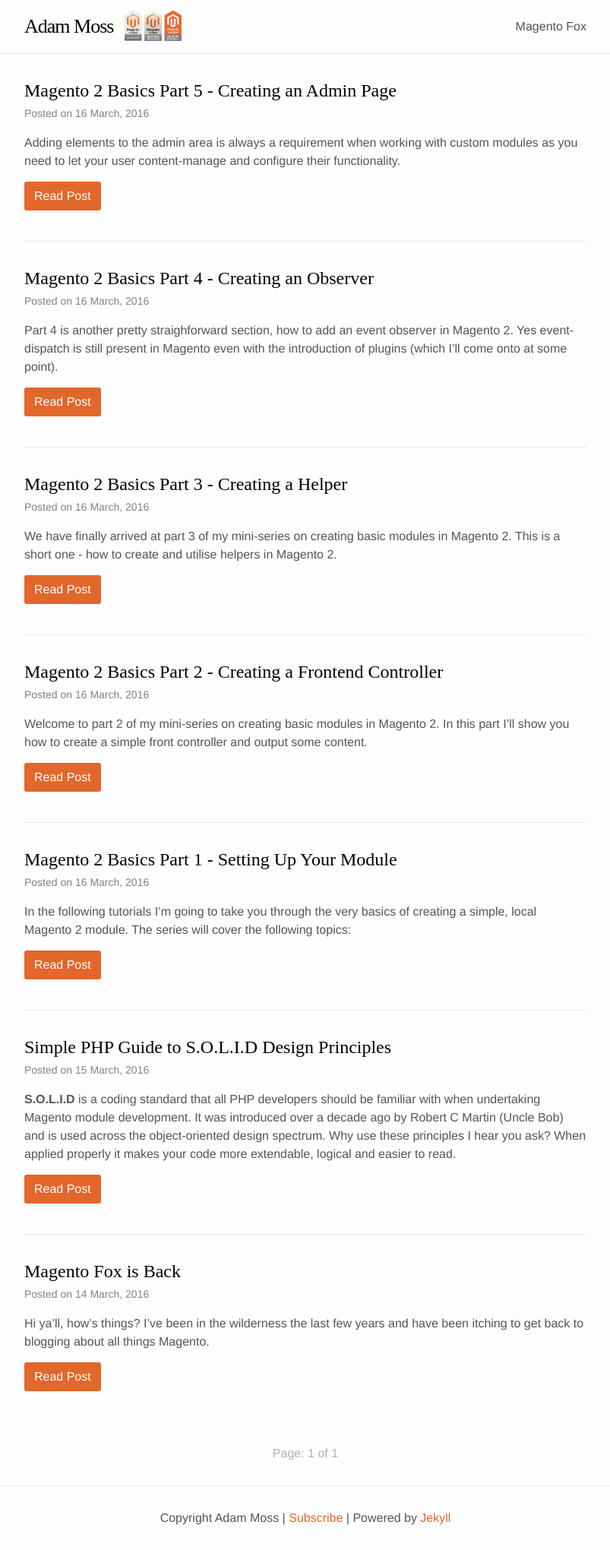
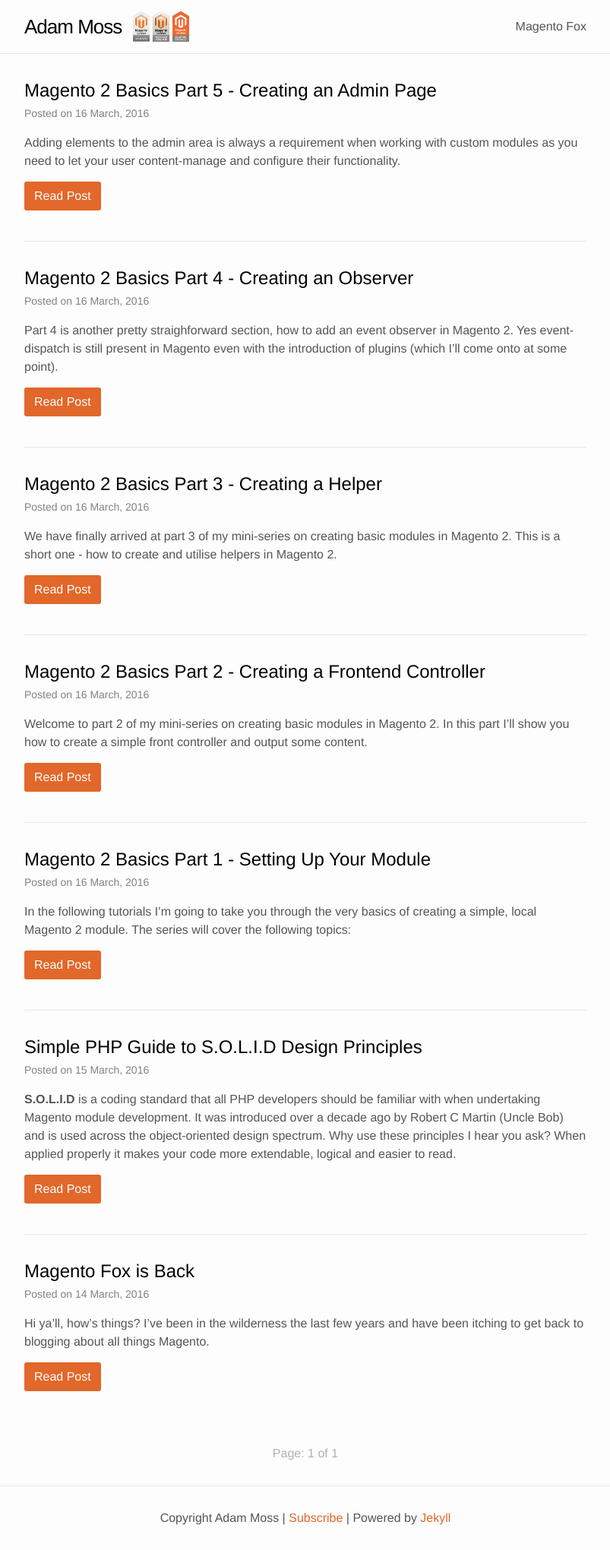
Before and after one commit to adampmoss/adampmoss.github.io, a Jekyll site: the page built from index.html, in a window 1280 px wide. Shown: the whole page at 76% size, without its empty margins (238-1041 px from the left). Built offline with Jekyll 4.4.1, drawn with Linux system fonts in a browser that asks for light colours; some web fonts are replaced; the list of posts is cut into pages by our own code.

Commit message:
changed gogole fonts to head

```diff
--- a/_includes/head.html
+++ b/_includes/head.html
@@ -5,7 +5,7 @@
 
   <title>{% if page.title %}{{ page.title | escape }}{% else %}{{ site.title | escape }}{% endif %}</title>
   <meta name="description" content="{% if page.excerpt %}{{ page.excerpt | strip_html | strip_newlines | truncate: 160 }}{% else %}{{ site.description }}{% endif %}">
-
+<link href="https://fonts.googleapis.com/css?family=Patua+One" rel="stylesheet" type="text/css">
   <link rel="stylesheet" href="{{ "/css/main.css" | prepend: site.baseurl }}">
   <link rel="canonical" href="{{ page.url | replace:'index.html','' | prepend: site.baseurl | prepend: site.url }}">
   <link rel="alternate" type="application/rss+xml" title="{{ site.title }}" href="{{ "/feed.xml" | prepend: site.baseurl | prepend: site.url }}">
--- a/_sass/_base.scss
+++ b/_sass/_base.scss
@@ -85,7 +85,7 @@
  * Headings
  */
 h1, h2, h3, h4, h5, h6 {
-    font-family: 'Patua One', cursive;
+    font-family: 'Patua One', 'Helvetica', cursive;
     font-weight: $base-font-weight;
     color:$black-color;
     a {
--- a/_sass/_layout.scss
+++ b/_sass/_layout.scss
@@ -18,7 +18,7 @@
 }
 
 .site-title {
-    font-family: 'Patua One', cursive;
+    font-family: 'Patua One', 'Helvetica', cursive;
     font-size: 26px;
     font-weight: 300;
     line-height: 70px;
--- a/css/main.scss
+++ b/css/main.scss
@@ -2,16 +2,6 @@
 # Only the main Sass file needs front matter (the dashes are enough)
 ---
 @charset "utf-8";
-
-/* latin */
-@font-face {
-  font-family: 'Patua One';
-  font-style: normal;
-  font-weight: 400;
-  src: local('Patua One'), local('PatuaOne-Regular'), url(https://fonts.gstatic.com/s/patuaone/v6/yAXhog6uK3bd3OwBILv_SJBw1xU1rKptJj_0jans920.woff2) format('woff2');
-  unicode-range: U+0000-00FF, U+0131, U+0152-0153, U+02C6, U+02DA, U+02DC, U+2000-206F, U+2074, U+20AC, U+2212, U+2215, U+E0FF, U+EFFD, U+F000;
-}
-
 
 // Our variables
 $base-font-family: "Helvetica Neue", Helvetica, Arial, sans-serif;
```
